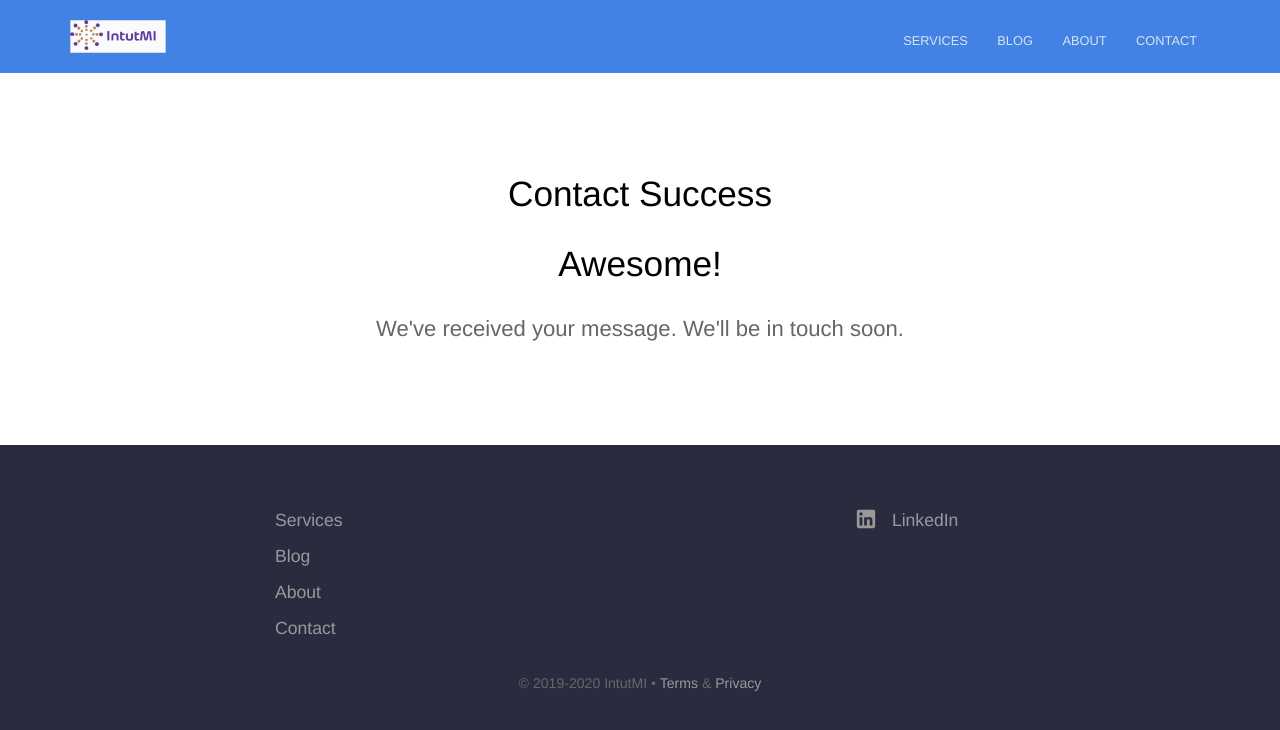
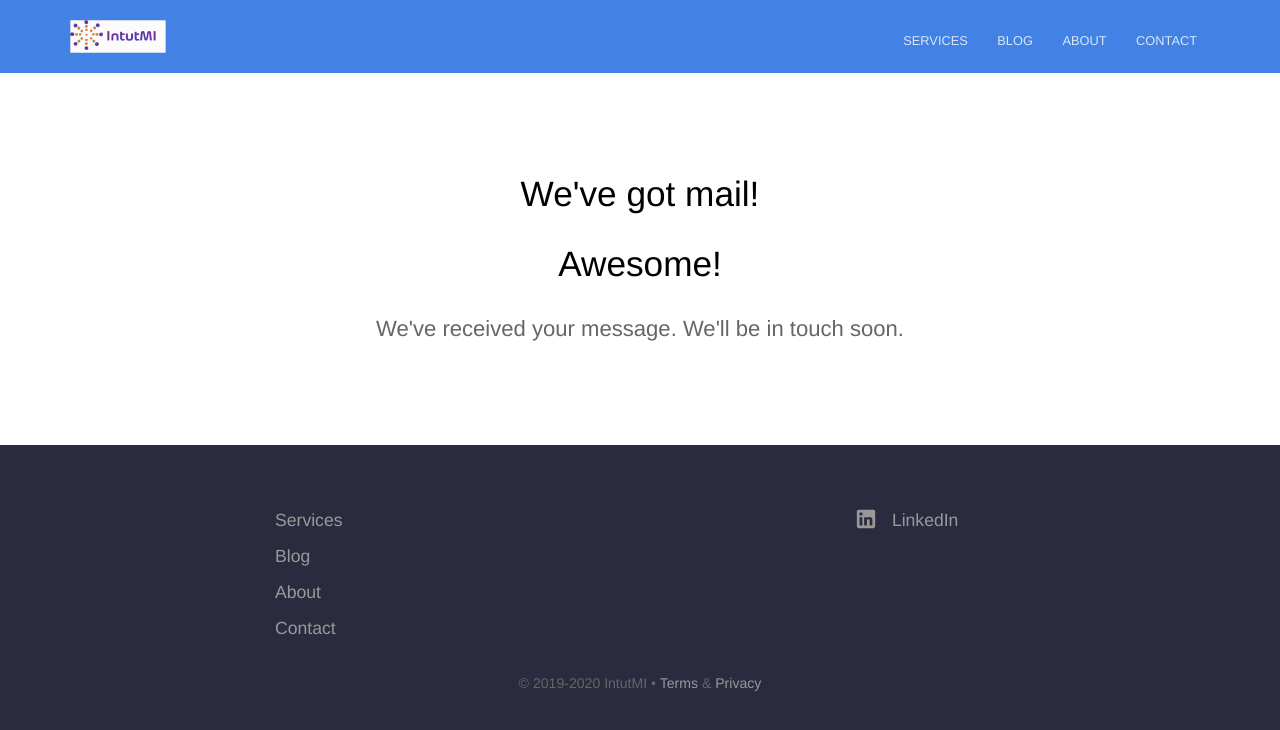
Before and after one commit to intutdev/intutmi.github.io, a Jekyll site: the page built from contact-success.html, in a window 1280 px wide. Shown: the top 730 px of the page. Built offline with Jekyll 4.4.1, drawn with Linux system fonts in a browser that asks for light colours.

Commit message:
Updated 'contact-success.html' via CloudCannon

```diff
--- a/contact-success.html
+++ b/contact-success.html
@@ -1,5 +1,5 @@
 ---
-title: Contact Success
+title: We've got mail!
 ---
 
 <h2>Awesome!</h2>
```
